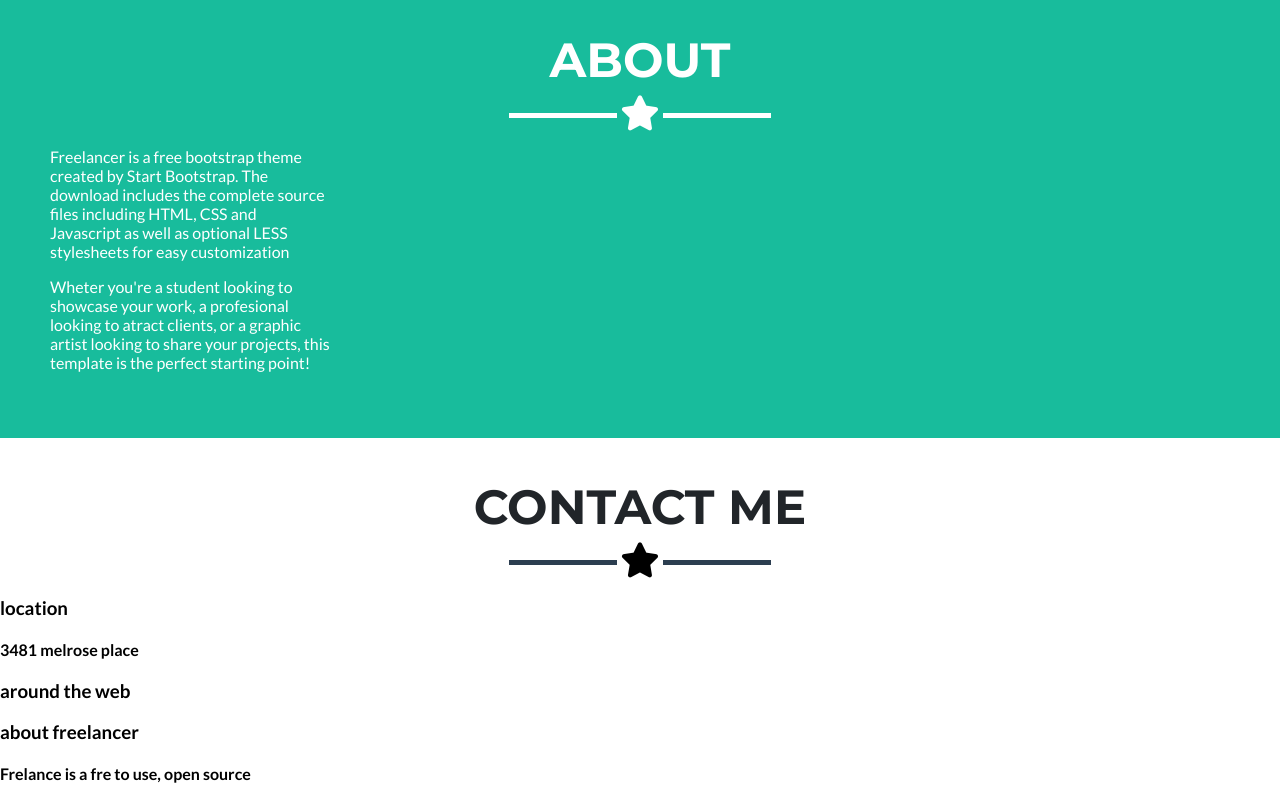
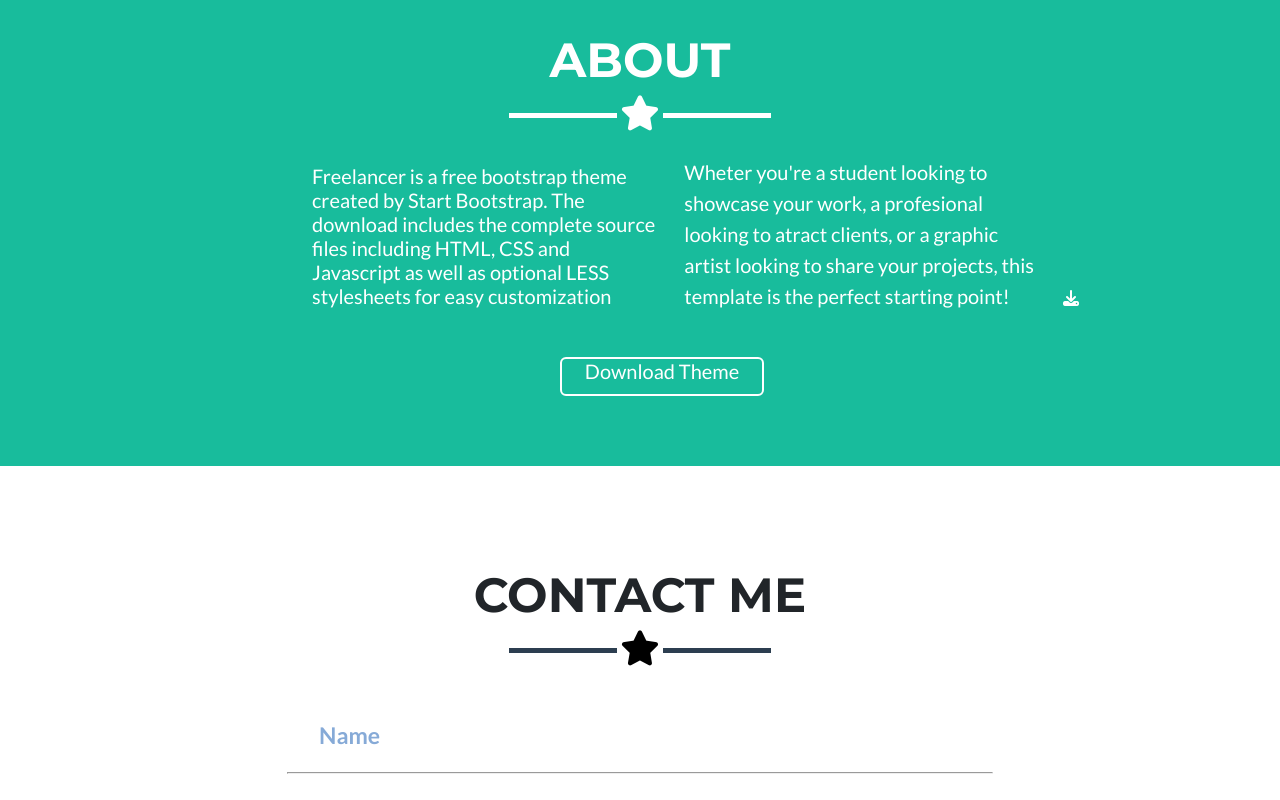
Before and after one commit to erimcolin/sprint2-retos-codigo, a plain HTML site: page index.html in a window 1280 px wide. Shown: the part 2000-2800 px from the top of the page. Drawn offline with Linux system fonts and the light colour scheme.

Commit message:
agregando detalles al freelancer

```diff
--- a/css/main.css
+++ b/css/main.css
@@ -10,6 +10,11 @@
   color: white;
   font-family: 'Montserrat', sans-serif;
   /* font-family: 'Lato', sans-serif; */
+}
+
+hr{
+  color: #c4c9ce;
+  width: 55%;
 }
 
 #seccion1 {
@@ -99,6 +104,21 @@
   margin-top: -33px;
 }
 
+#seccion4 {
+  margin-top: 100px;
+}
+
+#seccion4 .data h3 {
+  color: #86aad7;
+  margin-left: 319px;
+  margin-top: 55px;
+  font-size: 23px;
+}
+
+#seccion4 .data {
+
+}
+
 .float-left {
   float: left;
   margin: -15px 85px;
@@ -148,3 +168,31 @@
 .align {
   padding: 5px 15px 15px 15px;
 }
+
+.paragraph {
+  display: inline-block;
+  text-align: left;
+  margin-left: 262px;
+  font-size: 20px;
+  margin-top: 24;
+}
+
+.paragraph1 {
+  display: inline-block;
+  text-align: left;
+  margin-left: 38px;
+  font-size: 20px;
+  margin: 26px;
+  line-height: 154%
+}
+
+.bottom {
+  text-align: center;
+  border: 2px solid white;
+  width: 200px;
+  height: 35px;
+  margin-left: 510px;
+  border-radius: 6px;
+  font-size: 20px;
+  margin-top: 20px;
+}
--- a/index.html
+++ b/index.html
@@ -71,17 +71,19 @@
           <i class="fa fa-star" aria-hidden="true" style="font-size:35px;"></i>
           <hr class="line">
         </div>
-        <p>Freelancer is a free bootstrap theme<br>
+        <p class="paragraph" >Freelancer is a free bootstrap theme<br>
           created by Start Bootstrap. The<br>
           download includes the complete source<br>
           files including HTML, CSS and<br>
           Javascript as well as optional LESS<br>
           stylesheets for easy customization</p>
-        <p>Wheter you're a student looking to<br>
+        <p class="paragraph1">Wheter you're a student looking to<br>
           showcase your work, a profesional<br>
           looking to atract clients, or a graphic<br>
           artist looking to share your projects, this<br>
           template is the perfect starting point! </p>
+          <i class="fa fa-download" aria-hidden="true"></i>
+          <p class="bottom">Download Theme</p>
       </div>
     </section>
 
@@ -92,6 +94,16 @@
         <i class="fa fa-star" aria-hidden="true" style="font-size:35px;"></i>
         <hr class="line2">
       </div>
+      <div class="data">
+        <h3>Name</h3>
+        <hr>
+        <h3>Email Adress</h3>
+        <hr>
+        <h3>Phone Number</h3>
+        <hr>
+        <h3>Message</h3>
+        <hr>
+      </div>
     </section>
     <footer>
       <h3>location</h3>
@@ -99,7 +111,6 @@
       <h3>around the web</h3>
       <h3>about freelancer</h3>
       <h4>Frelance is a fre to use, open source</h4>
-
     </footer>
   </body>
 </html>
```
Also changed, not shown: 1 other file.
